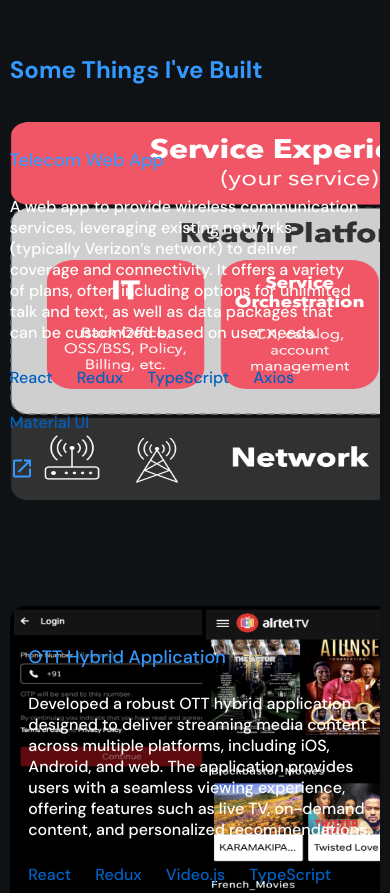
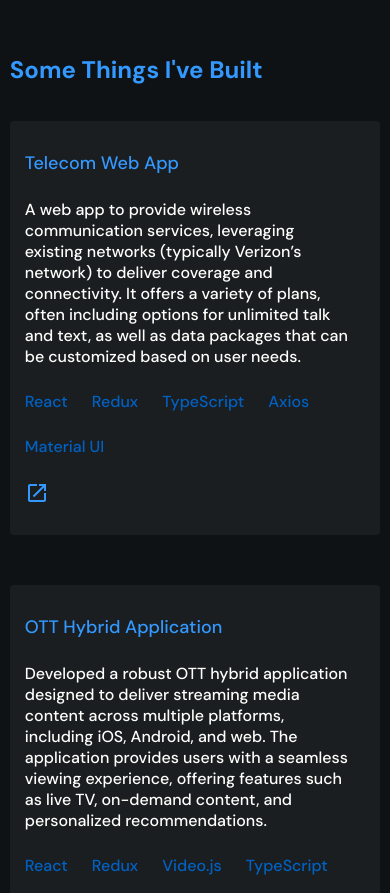
Before and after one commit to mohamedaasif/portfolio, a React (Create React App) app: page / in a window 390 px wide. Shown: the part 2700-3593 px from the top of the page. Built offline with nearby package versions, Linux system fonts and the light colour scheme.

Commit message:
add resposive UI for project section

```diff
--- a/src/components/Projects/Projects.tsx
+++ b/src/components/Projects/Projects.tsx
@@ -6,12 +6,20 @@
 import GitHubIcon from "@mui/icons-material/GitHub";
 import OpenInNewIcon from "@mui/icons-material/OpenInNew";
 import EastIcon from "@mui/icons-material/East";
-import { redirectLinkHandler } from "../../utils/resuableFunctions";
+import {
+  getResolutionDetails,
+  redirectLinkHandler,
+} from "../../utils/resuableFunctions";
 import { ProjectsProps } from "../../utils/typeInterface";
+import { useContext } from "react";
+import { ThemeContext, ThemeContextType } from "../../ThemeContext";
 
 const Projects = (props: ProjectsProps) => {
   const { setIsArchiveProjects, projectRef } = props;
-
+  const { mobile, ipad } = getResolutionDetails();
+  const { darkTheme }: any = useContext<ThemeContextType | undefined>(
+    ThemeContext
+  );
   return (
     <Box
       ref={projectRef}
@@ -35,11 +43,21 @@
           key={data.name + idx}
           sx={{
             display: "flex",
-            flexDirection: (idx + 1) % 2 === 0 ? "row-reverse" : "row",
+            flexDirection:
+              (idx + 1) % 2 === 0 && !mobile && !ipad ? "row-reverse" : "row",
             position: "relative",
-            mb: "100px",
+            mb: { xs: "50px", sm: "100px" },
+            background: {
+              xs: darkTheme
+                ? "rgba(250, 250, 250, 0.05)"
+                : "rgba(236, 236, 236, 0.5)",
+              md: "none",
+            },
+            p: { xs: "30px 15px", md: "0" },
+            borderRadius: { xs: "4px", md: "0" },
           }}
         >
+          {!mobile && !ipad && (
             <Box
               sx={{
                 position: "relative",
@@ -60,14 +78,15 @@
                 height={"380px"}
               />
             </Box>
+          )}
           <Box
             sx={{
               width: { xs: "95%", md: "500px" },
-              position: "absolute",
-              top: "50%",
+              position: !mobile && !ipad ? "absolute" : "unset",
+              top: !mobile && !ipad ? "50%" : "0",
               right: { xs: "unset", md: (idx + 1) % 2 === 0 ? "unset" : "0%" },
               left: { xs: "unset", md: (idx + 1) % 2 === 0 ? "0%" : "unset" },
-              transform: "translate(0%, -50%)",
+              transform: !mobile && !ipad ? "translate(0%, -50%)" : "unset",
               textAlign: {
                 xs: "left",
                 md: (idx + 1) % 2 === 0 ? "left" : "right",
@@ -90,7 +109,9 @@
                 background: { xs: "none", md: "var(--text-grey-800)" },
                 p: { xs: "0px", md: "24px" },
                 borderRadius: "4px",
-                color: "var(--white)",
+                color: darkTheme
+                  ? "var(--white)"
+                  : { xs: "var(--black)", md: "var(--white)" },
               }}
             >
               {data.desc}
--- a/src/utils/resuableFunctions.tsx
+++ b/src/utils/resuableFunctions.tsx
@@ -1,3 +1,5 @@
+import { useMediaQuery, useTheme } from "@mui/material";
+
 export const redirectLinkHandler = (link: string) => {
   window.open(link);
 };
@@ -8,3 +10,17 @@
 
   window.open(mailtoLink);
 };
+
+export const getResolutionDetails = () => {
+  const theme = useTheme();
+  const largeDesktop = useMediaQuery(theme.breakpoints.up("lg"));
+  const desktop = useMediaQuery(theme.breakpoints.between("md", "lg"));
+  const ipad = useMediaQuery(theme.breakpoints.between("sm", "md"));
+  const mobile = useMediaQuery(theme.breakpoints.down("sm"));
+  return {
+    largeDesktop,
+    desktop,
+    ipad,
+    mobile,
+  };
+};
```
Lines whose indentation alone changed are shown as unchanged.
